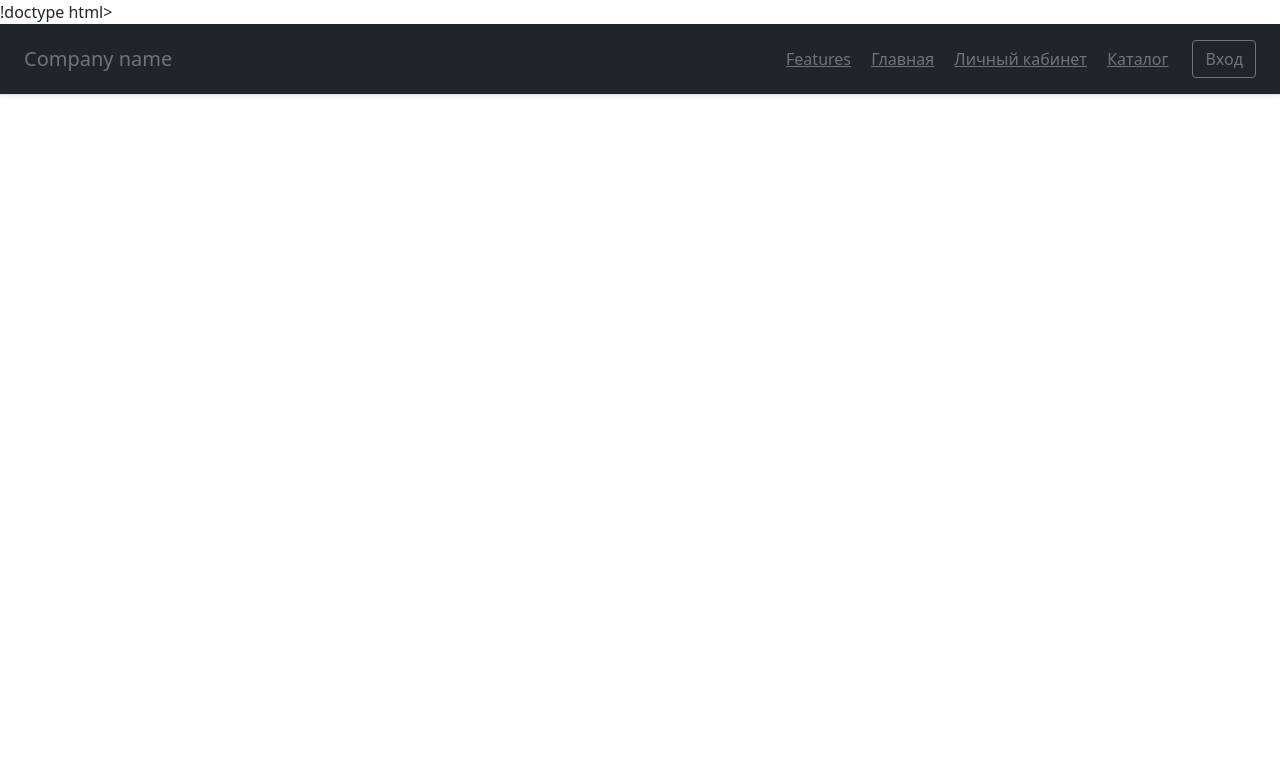
After one commit to delamcon/web, a Flask app: template templates/admin_base.html in a window 1280 px wide. The commit adds this page. Shown: the top 783 px of the page. Run offline with Flask 2, Linux system fonts and the light colour scheme; the template is opened without the code that fills it: most values are stand-ins (such as "Sample title", 1, 10 or a date in 2020).

Commit message:
admin_base template

```diff
--- /dev/null
+++ b/templates/admin_base.html
@@ -0,0 +1,46 @@
+!doctype html>
+<html lang="ru">
+  <head>
+    <meta charset="utf-8">
+    <meta name="viewport" content="width=device-width, initial-scale=1">
+    <meta name="description" content="">
+    <title>{{ title }}</title>
+
+      <link href="https://cdn.jsdelivr.net/npm/bootstrap@5.0.0-beta2/dist/css/bootstrap.min.css"
+          rel="stylesheet" integrity="sha384-BmbxuPwQa2lc/FVzBcNJ7UAyJxM6wuqIj61tLrc4wSX0szH/Ev+nYRRuWlolflfl"
+          crossorigin="anonymous">
+        <link href="static/{{ css_file }}" rel="stylesheet">
+
+  </head>
+  <body>
+
+<header class="d-flex flex-column flex-md-row align-items-center p-3 px-md-4 mb-3 bg-dark border-bottom shadow-sm">
+  <p class="h5 my-0 me-md-auto fw-normal text-muted">Company name</p>
+  <nav class="my-2 my-md-0 me-md-3">
+    <a class="p-2 text-muted" href="#">Features</a>
+    <a class="p-2 text-muted" href="./main_page">Главная</a>
+    {% if session['id'] %}
+    <a class="p-2 text-muted" href="./personal_info">Личный кабинет</a>
+    {% else %}
+    <a class="p-2 text-muted" href="./authorization">Личный кабинет</a>
+    {% endif %}
+    <a class="p-2 text-muted" href="./catalog">Каталог</a>
+  </nav>
+  {% if session['id'] %}
+    <a class="btn btn-outline-secondary" href="./clear">Выход</a>
+  {% else %}
+    <a class="btn btn-outline-secondary" href="./authorization">Вход</a>
+  {% endif %}
+</header>
+
+<main role="main" class="{{ class_main }}">
+    {% block content %}{% endblock %}
+</main>
+
+<script src="https://cdn.jsdelivr.net/npm/bootstrap@5.0.0-beta2/dist/js/bootstrap.bundle.min.js"
+            integrity="sha384-b5kHyXgcpbZJO/tY9Ul7kGkf1S0CWuKcCD38l8YkeH8z8QjE0GmW1gYU5S9FOnJ0" crossorigin="anonymous">
+
+    </script>
+
+</body>
+</html>
--- a/templates/panel.html
+++ b/templates/panel.html
@@ -1,4 +1,4 @@
-{% extends "base.html" %}
+{% extends "admin_base.html" %}
 {% block content %}
 
 {% endblock %}
```
